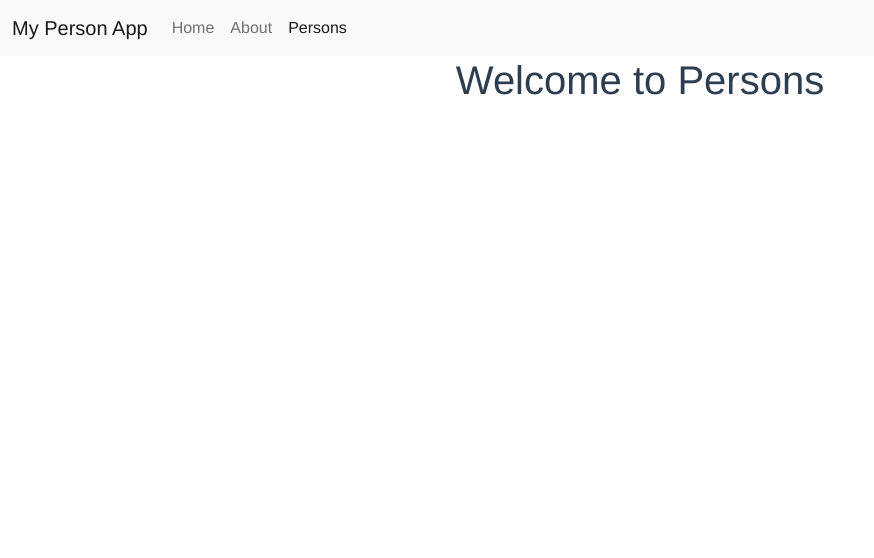
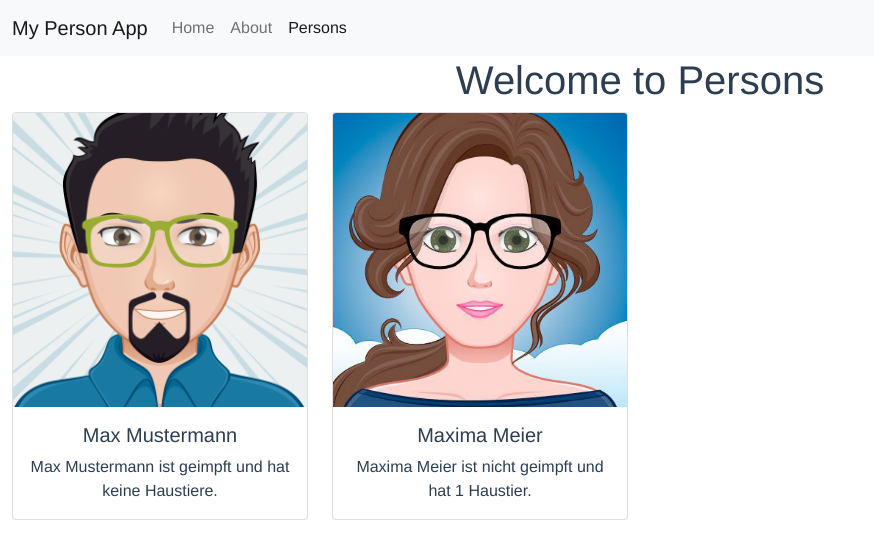
Before and after one commit to HtwProgramming/webtech-person-frontend, a Vue app: page /persons in a window 1280 px wide. Shown: the top 558 px of the page, without its empty margins (0-874 px from the left). Built offline with nearby package versions, Linux system fonts and the light colour scheme.

Commit message:
add static person layout

```diff
--- a/src/views/Persons.vue
+++ b/src/views/Persons.vue
@@ -1,5 +1,31 @@
 <template>
   <h1>Welcome to Persons</h1>
+  <div class="container-fluid">
+    <div class="row row-cols-1 row-cols-md-4 g-4">
+      <div class="col">
+        <div class="card h-100">
+          <img src="../assets/male.png" class="card-img-top" alt="Max Mustermann">
+          <div class="card-body">
+            <h5 class="card-title">Max Mustermann</h5>
+            <p class="card-text">
+              Max Mustermann ist geimpft und hat keine Haustiere.
+            </p>
+          </div>
+        </div>
+      </div>
+      <div class="col">
+        <div class="card h-100">
+          <img src="../assets/female.png" class="card-img-top" alt="Maxima Meier">
+          <div class="card-body">
+            <h5 class="card-title">Maxima Meier</h5>
+            <p class="card-text">
+              Maxima Meier ist nicht geimpft und hat 1 Haustier.
+            </p>
+          </div>
+        </div>
+      </div>
+    </div>
+  </div>
 </template>
 
 <script>
```
Also changed, not shown: src/assets/female.png (added), src/assets/male.png (added).
